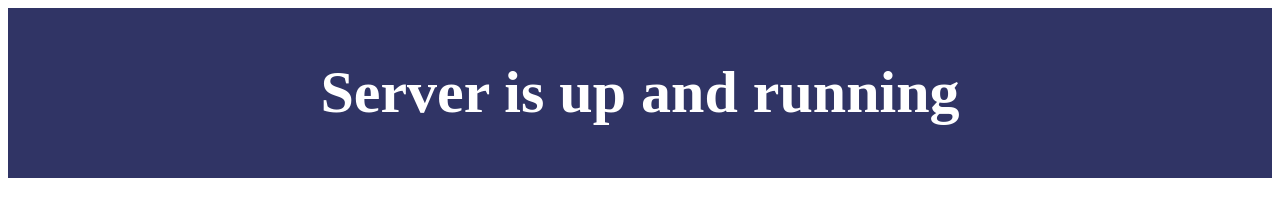
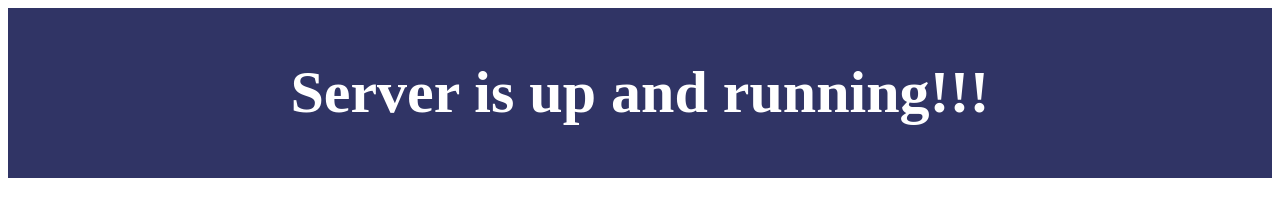
Before and after one commit to petrohryhorash/MyFirstTestRepo-, a plain HTML site: page index.html in a window 1280 px wide. Drawn offline with Linux system fonts and the light colour scheme.

Commit message:
test commit - check update in origin

```diff
--- a/index.html
+++ b/index.html
@@ -5,6 +5,6 @@
 	<link rel="stylesheet" type="text/css" href="style.css">
 </head>
 <body>
-	<div class="server"> Server is up and running </div>
+	<div class="server"> Server is up and running!!!</div>
 </body>
 </html>
```
